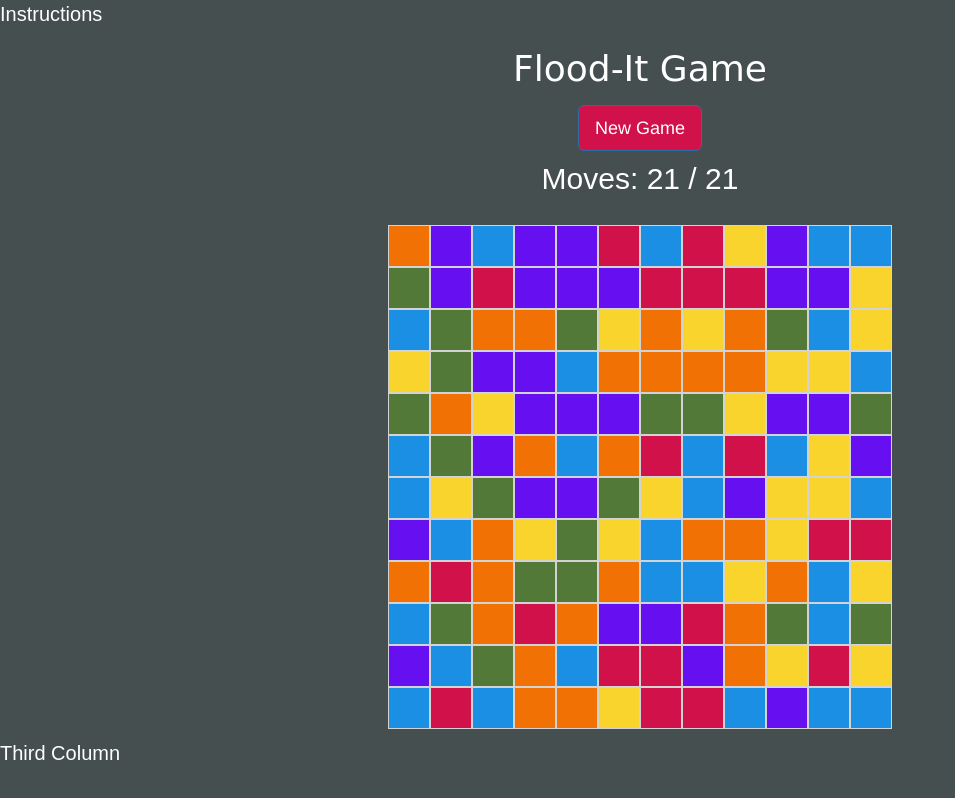
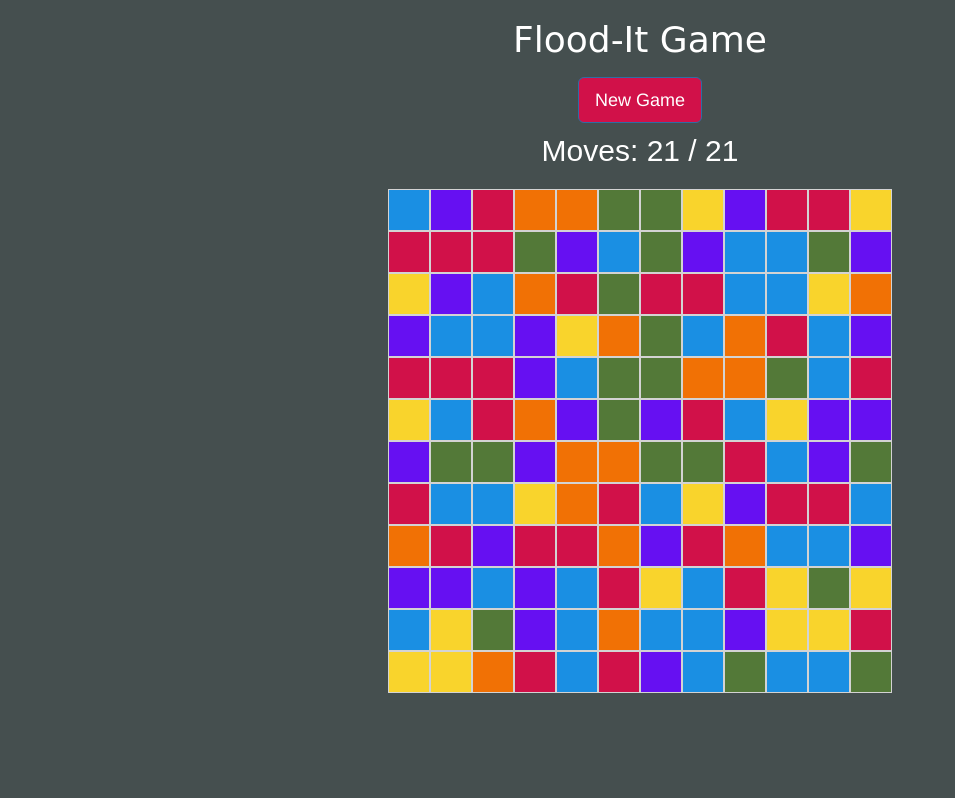
Before and after one commit to caranocreative/WDI_Project_One, a plain HTML site: page index.html in a window 1280 px wide. Shown: the whole page, without its empty margins (0-955 px from the left). Drawn offline with nearby package versions, Linux system fonts and the light colour scheme; a web font is replaced by a local one.

Commit message:
Fixed HTML and click function to show array id

```diff
--- a/index.html
+++ b/index.html
@@ -15,27 +15,17 @@
 
 
 
-    <div class="firstColumn">
-            <div>Instructions</div>
-    </div>
-
-    <div class="centerColumn">
+    <div class="container">
         <h1>Flood-It Game</h1>
         <div id="newGameBtn" align="center">
             <button type="button" class="btn btn-primary btn-lg">New Game</button>
-                <div id="moves">Moves:  21 / 21</div>
+            <div id="moves">Moves:  21 / 21
             </div>
-
             <div id='gridContainer'>
-                <div class="grid-container">
+                <div class="grid-container"></div>
             </div>
         </div>
     </div>
-
-    <div class="thirdColumn">
-        <div>Third Column</div>
-    </div>
-
 
 
 <script type="text/javascript" src="js/app.js"></script>
--- a/js/app.js
+++ b/js/app.js
@@ -1,69 +1,70 @@
+
+const gameBoard = [[], [], [], [], [], [], [], [], [], [], [], []];
+
+
 $(document).ready(function() {
 
-    // candidate random colors!
-    colorOptions = ['#537938', '#F9D42C', '#F17105', '#D11149', '#6610F2', '#1A8FE3'];
+   class cell {
+        constructor(x, y, id) {
+           this.x = x;
+           this.y = y;
+           this.id = id;
+           this.color = '';
 
-    for(i = 1; i <= 144; i++) {
-        let name = "cell" + i;
-        $(".grid-container").append('<div class="grid-item" id="' + name +'"></div>');
+           this.generateColor();
+        };
 
-        // selecting a random number between zero and the length of our random color array
-        let color = Math.floor(Math.random() * colorOptions.length);
+        generateColor () {
+            let colorOptions = ['#537938', '#F9D42C', '#F17105', '#D11149', '#6610F2', '#1A8FE3'];
+            let color = Math.floor(Math.random() * colorOptions.length);
+            this.color = colorOptions[color];
+        }
+
+        setCssColor() {
+            $('#' + this.id).css('background-color', this.color);
+        }
+    };
 
 
-        // colorOptions[color] = random selection from our color array
-        $("#" + name).css('background-color', colorOptions[color]);
+    for(y = 0; y < 12; y++) {
+        for(x = 0; x < 12; x++) {
+            let name = "cell-" + x + "-" + y;
+            $(".grid-container").append('<div class="grid-item" id="' + name +'"></div>');
+            gameBoard[x][y] = new cell(x, y, name);
+            $("#" + name).css('background-color', gameBoard[x][y].color);
 
-        $('#' + name).on('click', function(){
-            console.log("Clicked: " + name);
-        });
+            $('#' + name).on('click', function(){
+                console.log("Clicked: " + name);
+                let selectedCell = findCellById(name);
+
+                if(gameBoard[0][0].color != selectedCell.color) {
+
+                    let tmp = gameBoard[0][0].color;
+                    gameBoard[0][0].color = selectedCell.color;
+                    selectedCell.color = tmp;
+
+                }
+
+            });
+
+        }
+    }
+
+    const findCellById = (id) => {
+        for(y = 0; y < 12; y++) {
+            for(x = 0; x < 12; x++) {
+                if(gameBoard[x][y].id == id) {
+                    return gameBoard[x][y];
+                }
+            }
+        }
     }
 
 
-    const gameBoard = [[], [], [], [], [], [], [], [], [], [], [], []];
-    console.log(gameBoard);
-
-
-    class cell {
-        constructor(x, y, color, Id) {
-           this.x = x;
-           this.y = y;
-           this.color = color;
-           this.Id = Id
-
-        };
-
-        xCoord () {
-
-        };
-
-        yCoord () {
-
-        };
-
-        sqColor () {
-
-        };
-
-
-    };
+    $('button').on('click', () => {
+        location.reload();
+    });
 
 
 
-
-
-
-        for(i = 0; i < 11; i++) {
-           for(j = 0; j < 11; j++) {
-              gameBoard[i][j] = new cell(i, j);
-           }
-        }
-
-        for(i = 0; i <= this.x; i++) {
-            for (j = 0; j <= this.y; i++) {
-                console.log(i, j);
-            }
-        };
-
-
 });
```
Lines whose indentation alone changed are shown as unchanged.
